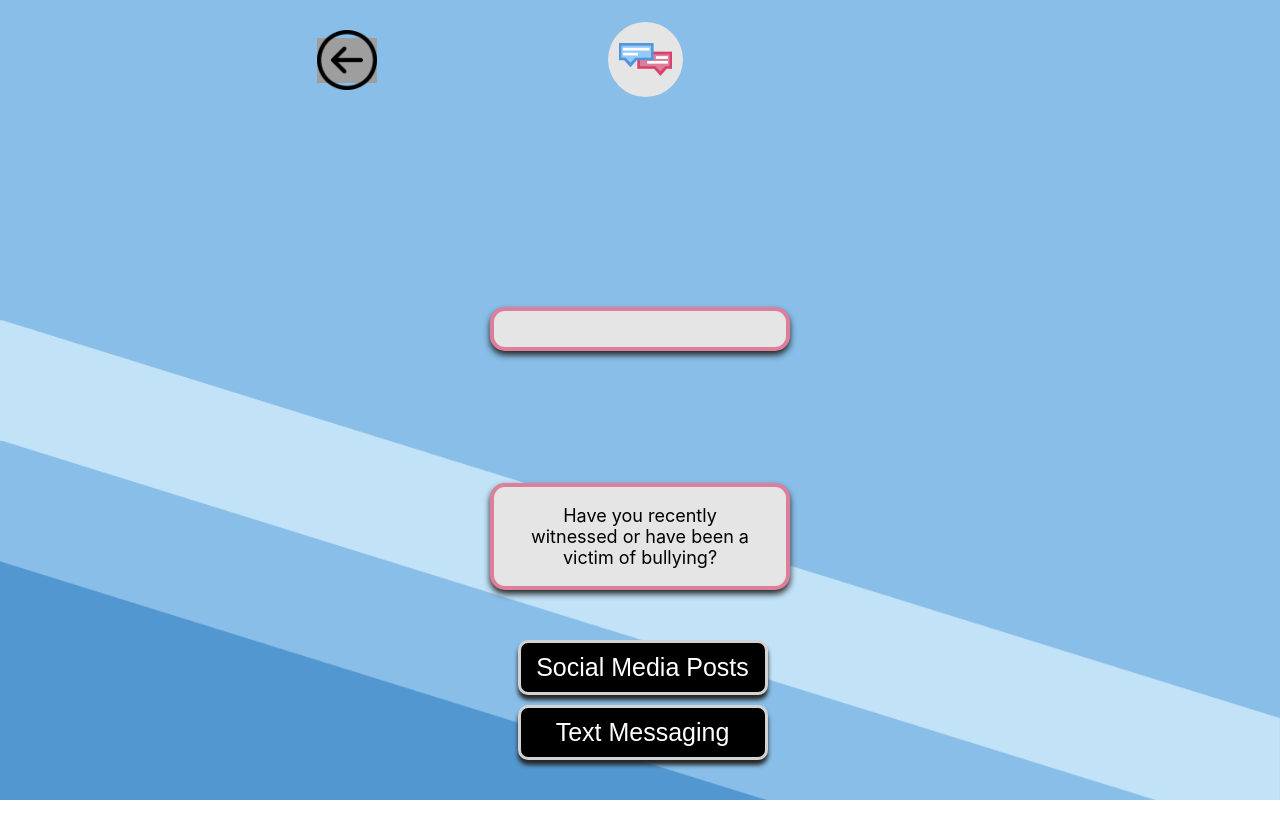
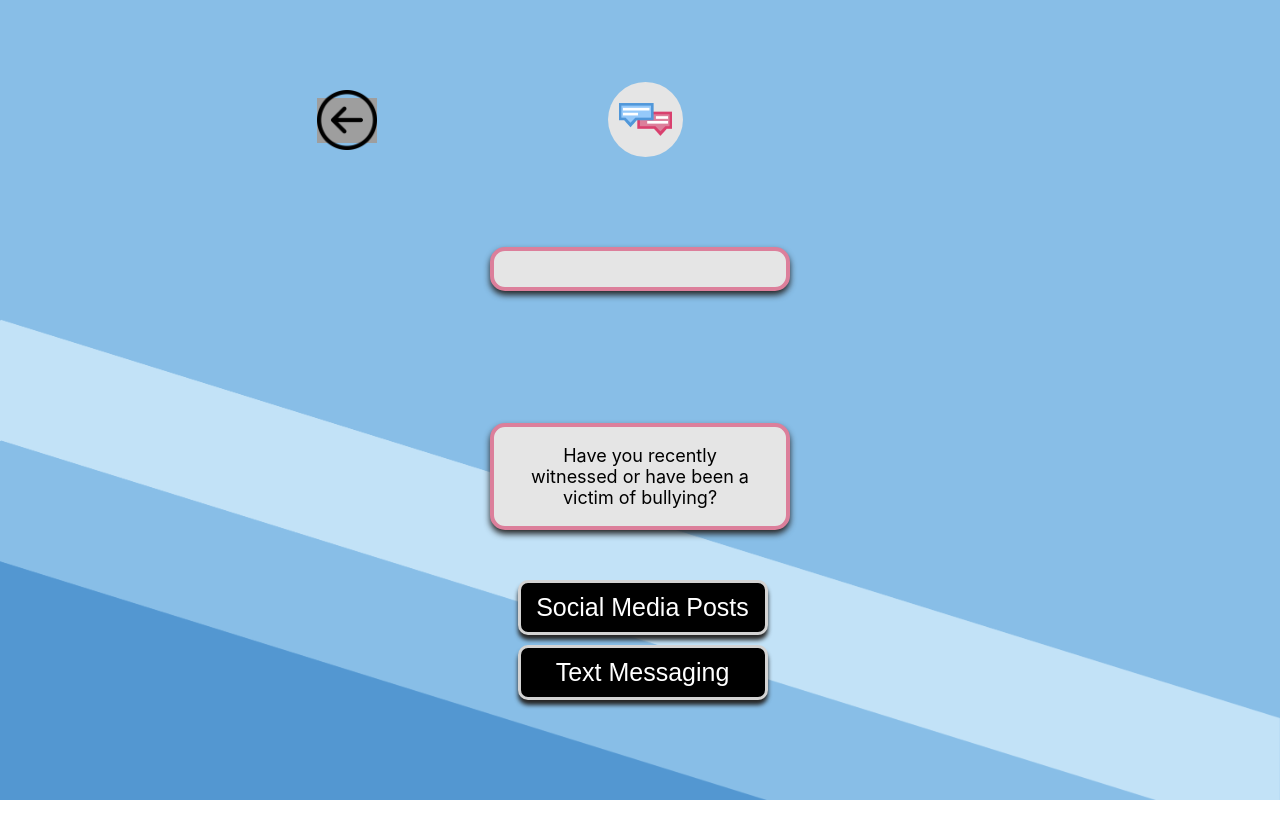
Before and after one commit to gurvirdhaliwal99/Bullytin-final, a Next.js app: page /pages2/1 in a window 1280 px wide. Shown: the top 838 px of the page. After the commit the page ends 800 px from the top, so only its background shows below. Built offline with nearby package versions, Linux system fonts and the light colour scheme; grey boxes are pictures that could not be loaded; a web font is replaced by a local one.

Commit message:
step routing fixed

```diff
--- a/pages/pages2/[routing].js
+++ b/pages/pages2/[routing].js
@@ -65,7 +65,7 @@ const bullying = {
         routeTo:"/pages2/socialmedia",
         routeTo2:"/pages2/texting",
         backto:"/victim",
-        step2:"Step 2 of 5",
+        step:"Step 2 of 5",
         avatar:"/AvatarV_Sus.png"
     },
 
@@ -77,7 +77,7 @@ const bullying = {
         routeTo:"/pages2/intimidated",
         routeTo2:"/pages2/rumor",
         backto:"/pages2/cyberbullying",
-        step3:"Step 3 of 5",
+        step:"Step 3 of 5",
         avatar:"/AvatarV_Concerned.png"
     },
 
@@ -89,7 +89,7 @@ const bullying = {
       routeTo:"/pages2/intimidated",
       routeTo2:"/pages2/rumor",
       backto:"/pages2/cyberbullying",
-      step3:"Step 3 of 5",
+      step:"Step 3 of 5",
       avatar:"/AvatarV_Concerned2.png"
     },
 
@@ -101,7 +101,7 @@ const bullying = {
         routeTo:"/pages2/whodid",
         routeTo2:"/pages2/whodid",
         backto:"/pages2/cyberbullying",
-        step4:"Step 4 of 5",
+        step:"Step 4 of 5",
         avatar:"/AvatarV_Explaining.png"
     },
 
@@ -113,7 +113,7 @@ const bullying = {
       routeTo:"/pages2/whodid",
       routeTo2:"/pages2/whodid",
       backto:"/pages2/cyberbullying",
-      step4:"Step 4 of 5",
+      step:"Step 4 of 5",
       avatar:"/AvatarV_Explaining.png"
     },
 
@@ -125,7 +125,7 @@ const bullying = {
         routeTo:"/resultpage/cyberbullyclassmates",
         routeTo2:"/resultpage/cyberbullypolice",
         backto:"/pages2/cyberbullying",
-        step5:"Step 5 of 5",
+        step:"Step 5 of 5",
         avatar:"/AvatarV_Determined.png"
     },
 
@@ -137,7 +137,7 @@ const bullying = {
       routeTo:"/resultpage/cyberbullyclassmates",
       routeTo2:"/resultpage/cyberbullypolice",
       backto:"/pages2/cyberbullying",
-      step5:"Step 5 of 5",
+      step:"Step 5 of 5",
       avatar:"/AvatarV_Determined.png"
 
   },
@@ -153,7 +153,7 @@ const bullying = {
     routeTo:"/pages2/insults",
     routeTo2:"/pages2/remarks",
     backto:"/victim",
-    step2:"Step 2 of 5",
+    step:"Step 2 of 5",
     avatar:"/AvatarV_Sus.png"
   },
 
@@ -165,7 +165,7 @@ const bullying = {
     routeTo:"/pages2/names",
     routeTo2:"/pages2/threatenverbal",
     backto:"/pages2/verbalbullying",
-    step3:"Step 3 of 5",
+    step:"Step 3 of 5",
     avatar:"/AvatarV_Concerned.png"
   },
 
@@ -177,7 +177,7 @@ const bullying = {
     routeTo:"/pages2/names",
     routeTo2:"/pages2/threatenverbal",
     backto:"/pages2/verbalbullying",
-    step3:"Step 3 of 5",
+    step:"Step 3 of 5",
     avatar:"/AvatarV_Concerned2.png"
 
   },
@@ -190,7 +190,7 @@ const bullying = {
     routeTo:"/pages2/whodidit",
     routeTo2:"/pages2/whodidit",
     backto:"/pages2/verbalbullying",
-    step4:"Step 4 of 5",
+    step:"Step 4 of 5",
     avatar:"/AvatarV_Explaining.png"
   },
 
@@ -202,7 +202,7 @@ const bullying = {
     routeTo:"/pages2/whodidit",
     routeTo2:"/pages2/whodidit",
     backto:"/pages2/verbalbullying",
-    step4:"Step 4 of 5",
+    step:"Step 4 of 5",
     avatar:"/AvatarV_Explaining.png"
   },
 
@@ -214,7 +214,7 @@ const bullying = {
     routeTo:"/resultpage/verbalbullyingschool",
     routeTo2:"/resultpage/verbalbullyingcanada",
     backto:"/pages2/verbalbullying",
-    step5:"Step 5 of 5",
+    step:"Step 5 of 5",
     avatar:"/AvatarV_Determined.png"
   },
   //verbalbullying end
@@ -229,7 +229,7 @@ const bullying = {
     routeTo:"/pages2/punch",
     routeTo2:"/pages2/weapon",
     backto:"/victim",
-    step2:"Step 2 of 5",
+    step:"Step 2 of 5",
     avatar:"/AvatarV_Sus.png"
   },
 
@@ -241,7 +241,7 @@ const bullying = {
     routeTo:"/pages2/nothurt",
     routeTo2:"/pages2/hurt",
     backto:"/pages2/physicalbullying",
-    step3:"Step 3 of 5",
+    step:"Step 3 of 5",
     avatar:"/AvatarV_Concerned.png"
   },
 
@@ -253,7 +253,7 @@ const bullying = {
     routeTo:"/pages2/whohurt",
     routeTo2:"/pages2/whohurt",
     backto:"/pages2/physicalbullying",
-    step4:"Step 4 of 5",
+    step:"Step 4 of 5",
     avatar:"/AvatarV_Concerned2.png"
   },
 
@@ -265,7 +265,7 @@ const bullying = {
     routeTo:"/pages2/whohurt",
     routeTo2:"/pages2/whohurt",
     backto:"/pages2/physicalbullying",
-    step4:"Step 4 of 5",
+    step:"Step 4 of 5",
     avatar:"/AvatarV_Explaining.png"
   },
   weapon:{
@@ -276,7 +276,7 @@ const bullying = {
     routeTo:"/pages2/wepthreat",
     routeTo2:"/pages2/wepassault",
     backto:"/pages2/physicalbullying",
-    step3:"Step 3 of 5",
+    step:"Step 3 of 5",
     avatar:"/AvatarV_Concerned2.png"
   },
 
@@ -288,7 +288,7 @@ const bullying = {
     routeTo:"/pages2/whohurt",
     routeTo2:"/pages2/whohurt",
     backto:"/pages2/physicalbullying",
-    step4:"Step 4 of 5",
+    step:"Step 4 of 5",
     avatar:"/AvatarV_Concerned.png"
   },
 
@@ -300,7 +300,7 @@ const bullying = {
     routeTo:"/pages2/whohurt",
     routeTo2:"/pages2/whohurt",
     backto:"/pages2/physicalbullying",
-    step4:"Step 4 of 5",
+    step:"Step 4 of 5",
     avatar:"/AvatarV_Explaining.png"
   },
 
@@ -312,7 +312,7 @@ const bullying = {
     routeTo:"/resultpage/weaponstudent",
     routeTo2:"/resultpage/weaponfamily",
     backto:"/pages2/physicalbullying",
-    step5:"Step 5 of 5",
+    step:"Step 5 of 5",
     avatar:"/AvatarV_Determined.png"
   },
   //physicalbullying end
@@ -328,10 +328,7 @@ export default function Pages2(){
     var link = "/";
     var link2 = "/";
     var back = "/";
-    var step2 = "";
-    var step3 = "";
-    var step4 = "";
-    var step5 = "";
+    var step = "";
     var avatar = "";
 
 
@@ -344,7 +341,7 @@ export default function Pages2(){
         link = bullying.cyberbullying.routeTo
         link2 = bullying.cyberbullying.routeTo2
         back = bullying.cyberbullying.backto
-        step2 = bullying.cyberbullying.step2
+        step = bullying.cyberbullying.step
         avatar = bullying.cyberbullying.avatar
     }
 
@@ -356,7 +353,7 @@ export default function Pages2(){
         link = bullying.socialmedia.routeTo
         link2 = bullying.socialmedia.routeTo2
         back = bullying.socialmedia.backto
-        step3 = bullying.socialmedia.step3
+        step = bullying.socialmedia.step
         avatar = bullying.socialmedia.avatar
     }
 
@@ -368,7 +365,7 @@ export default function Pages2(){
       link = bullying.texting.routeTo
       link2 = bullying.texting.routeTo2
       back = bullying.texting.backto
-      step3 = bullying.texting.step3
+      step = bullying.texting.step
       avatar = bullying.texting.avatar
     }
 
@@ -380,7 +377,7 @@ export default function Pages2(){
         link = bullying.intimidated.routeTo
         link2 = bullying.intimidated.routeTo2
         back = bullying.intimidated.backto
-        step4 = bullying.intimidated.step4
+        step = bullying.intimidated.step
         avatar = bullying.intimidated.avatar
     }
 
@@ -392,7 +389,7 @@ export default function Pages2(){
       link = bullying.rumor.routeTo
       link2 = bullying.rumor.routeTo2
       back = bullying.rumor.backto
-      step4 = bullying.rumor.step4
+      step = bullying.rumor.step
       avatar = bullying.rumor.avatar
     }
 
@@ -402,7 +399,7 @@ export default function Pages2(){
         but1 = bullying.threatenharm.text
         but2 = bullying.threatenharm.secondtext
         back = bullying.threatenharm.backto
-        step5 = bullying.threatenharm.step5
+        step = bullying.threatenharm.step
         avatar = bullying.threatenharm.avatar
     }
 
@@ -413,7 +410,7 @@ export default function Pages2(){
       but2 = bullying.whodid.secondtext
       link = bullying.whodid.routeTo
       back = bullying.whodid.backto
-      step5 = bullying.whodid.step5
+      step = bullying.whodid.step
       avatar = bullying.whodid.avatar
     }
     //cyberbullying end
@@ -428,7 +425,7 @@ export default function Pages2(){
       link = bullying.verbalbullying.routeTo
       link2 = bullying.verbalbullying.routeTo2
       back = bullying.verbalbullying.backto
-      step2 = bullying.verbalbullying.step2
+      step = bullying.verbalbullying.step
       avatar = bullying.verbalbullying.avatar
     }
 
@@ -440,7 +437,7 @@ export default function Pages2(){
       link = bullying.insults.routeTo
       link2 = bullying.insults.routeTo2
       back = bullying.insults.backto
-      step3 = bullying.insults.step3
+      step = bullying.insults.step
       avatar = bullying.insults.avatar
     }
 
@@ -452,7 +449,7 @@ export default function Pages2(){
       link = bullying.remarks.routeTo
       link2 = bullying.remarks.routeTo2
       back = bullying.remarks.backto
-      step3 = bullying.remarks.step3
+      step = bullying.remarks.step
       avatar = bullying.remarks.avatar
     }
 
@@ -464,7 +461,7 @@ export default function Pages2(){
       link = bullying.names.routeTo
       link2 = bullying.names.routeTo2
       back = bullying.names.backto
-      step4 = bullying.names.step4
+      step = bullying.names.step
       avatar = bullying.names.avatar
     }
 
@@ -476,7 +473,7 @@ export default function Pages2(){
       link = bullying.threatenverbal.routeTo
       link2 = bullying.threatenverbal.routeTo2
       back = bullying.threatenverbal.backto
-      step4 = bullying.names.step4
+      step = bullying.names.step
       avatar = bullying.threatenverbal.avatar
     }
 
@@ -488,7 +485,7 @@ export default function Pages2(){
       link = bullying.whodidit.routeTo
       link2 = bullying.whodidit.routeTo2
       back = bullying.whodidit.backto
-      step5 = bullying.whodidit.step5
+      step = bullying.whodidit.step
       avatar = bullying.whodidit.avatar
     }
     //verbalbullying end
@@ -503,7 +500,7 @@ export default function Pages2(){
       link = bullying.physicalbullying.routeTo
       link2 = bullying.physicalbullying.routeTo2
       back = bullying.physicalbullying.backto
-      step2 = bullying.physicalbullying.step2
+      step = bullying.physicalbullying.step
       avatar = bullying.physicalbullying.avatar
     }
 
@@ -515,7 +512,7 @@ export default function Pages2(){
       link = bullying.punch.routeTo
       link2 = bullying.punch.routeTo2
       back = bullying.punch.backto
-      step3 = bullying.punch.step3
+      step = bullying.punch.step
       avatar = bullying.punch.avatar
     }
 
@@ -527,7 +524,7 @@ export default function Pages2(){
       link = bullying.weapon.routeTo
       link2 = bullying.weapon.routeTo2
       back = bullying.weapon.backto
-      step3 = bullying.weapon.step3
+      step = bullying.weapon.step
       avatar = bullying.weapon.avatar
     }
 
@@ -539,7 +536,7 @@ export default function Pages2(){
       link = bullying.hurt.routeTo
       link2 = bullying.hurt.routeTo2
       back = bullying.hurt.backto
-      step4 = bullying.hurt.step4
+      step = bullying.hurt.step
       avatar = bullying.hurt.avatar
     }
 
@@ -551,7 +548,7 @@ export default function Pages2(){
       link = bullying.nothurt.routeTo
       link2 = bullying.nothurt.routeTo2
       back = bullying.nothurt.backto
-      step4 = bullying.nothurt.step4
+      step = bullying.nothurt.step
       avatar = bullying.nothurt.avatar
     }
 
@@ -563,7 +560,7 @@ export default function Pages2(){
       link = bullying.wepthreat.routeTo
       link2 = bullying.wepthreat.routeTo2
       back = bullying.wepthreat.backto
-      step4 = bullying.wepthreat.step4
+      step = bullying.wepthreat.step
       avatar = bullying.wepthreat.avatar
     }
 
@@ -575,7 +572,7 @@ export default function Pages2(){
       link = bullying.wepassault.routeTo
       link2 = bullying.wepassault.routeTo2
       back = bullying.wepassault.backto
-      step4 = bullying.wepassault.step4
+      step = bullying.wepassault.step
       avatar = bullying.wepassault.avatar
     }
 
@@ -587,7 +584,7 @@ export default function Pages2(){
       link = bullying.whohurt.routeTo
       link2 = bullying.whohurt.routeTo2
       back = bullying.whohurt.backto
-      step5 = bullying.whohurt.step5
+      step = bullying.whohurt.step
       avatar = bullying.whohurt.avatar
     }
     //physical bullying end
@@ -600,10 +597,7 @@ export default function Pages2(){
         </Header>
 
         <Body>
-          <Step text={step2} bottom="22vh"></Step>
-          <Step text={step3} bottom="22vh"></Step>
-          <Step text={step4} bottom="22vh"></Step>
-          <Step text={step5} bottom="35vh"></Step>
+          <Step text={step} bottom="22vh"></Step>
           <Box text1={big} height="125px" width="300px" border="4px solid #DC7F9B" bottom="150px"></Box>
           <AvatarV height="140px" width="160px" bsize="160px" left="-50%" bottom="120%" bgImg={avatar}></AvatarV>
           <Box2 text2={sub} height="90px" width="300px" border="4px solid #DC7F9B" bottom="26vh"></Box2>
```
